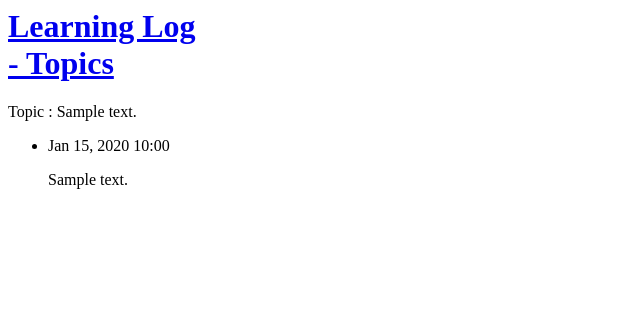
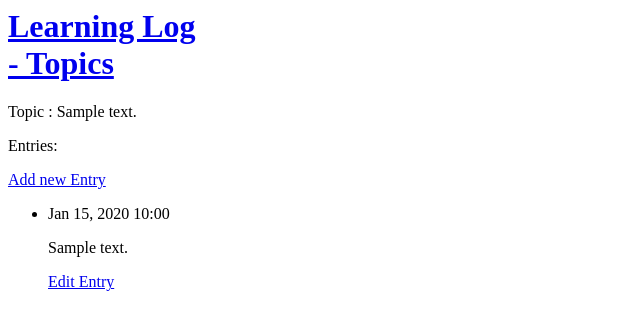
Before and after one commit to Shiv-x0/Learning_log, a Django app: page /topics/1/ in a window 1280 px wide. Shown: the top 330 px of the page, without its empty margins (0-640 px from the left). Run offline with Django 5.2, Linux system fonts and the light colour scheme; tables that the repository leaves empty hold one stand-in row (values such as "Sample post").

Commit message:
Done with enrty module : but left with edit entry page

```diff
--- a/Learning_Logs/templates/Learning_Logs/topic.html
+++ b/Learning_Logs/templates/Learning_Logs/topic.html
@@ -2,13 +2,26 @@
 
 {% block content %}
 
-<p>Topic : {{ topic.text }}</p>
+
+<p>Topic : {{ topic }}</p>
+
+<p>Entries:</p>
+<p>
+    <a href = "{% url 'Learning_Logs:new_entry' topic.id %}">
+        Add new Entry
+    </a>
+</p>
 
 <ul>
     {% for entry in entries %}
     <li>
         <p>{{ entry.date_added|date:'M d, Y H:i'}}</p>
         <p>{{ entry.text|linebreaks }}</p>
+        <p>
+            <a href = "{% url 'Learning_Logs:edit_entry' entry.id %}">
+                Edit Entry
+            </a>
+        </p>
     </li>
     {% empty %}
     <li>There are no entries for this topic yet.</li>
--- a/Learning_Logs/urls.py
+++ b/Learning_Logs/urls.py
@@ -5,10 +5,10 @@ from . import views
 app_name = 'Learning_Logs'
 
 urlpatterns = [
-    # Homepage
     path('', views.index, name='index'),
-    # page that will show all topics
     path('topics/', views.topics, name='topics'),
-    # Details page for a single topic.
     path('topics/<int:topic_id>/', views.topic, name='topic'),
+    path('new_topic/', views.new_topic, name='new_topics'),
+    path('new_entry/<int:topic_id>/', views.new_entry, name='new_entry'),
+    path('edit_entry/<int:entry_id>/', views.edit_entry, name='edit_entry'),
 ]
--- a/Learning_Logs/views.py
+++ b/Learning_Logs/views.py
@@ -1,6 +1,8 @@
-from django.shortcuts import render
+from django.shortcuts import render , redirect
 
-from .models import Topic
+from .models import Topic , Entry
+
+from .forms import TopicForm, EntryForm
 
 
 def index(request):
@@ -21,3 +23,61 @@ def topic(request, topic_id):
     entries = topic.entry_set.order_by('-date_added')
     context = {'topic': topic, 'entries': entries}
     return render(request, 'Learning_Logs/topic.html', context)
+
+def new_topic(request):
+    """Add a new topic"""
+    if request.method != 'POST':
+        # no data has been submitted -> blank form
+        form = TopicForm()
+        context = {'form': form}
+        return render(request, 'Learning_Logs/new_topic.html', context)
+
+    # POST data submitted; process data.
+    form = TopicForm(data=request.POST)
+    if form.is_valid():
+        form.save()
+        return redirect('Learning_Logs:topics')
+
+    # Display a blank or individual form.
+    context = {'form': form}
+    return render(request, 'Learning_Logs/new_topic.html', context)
+
+
+def new_entry(request , topic_id):
+    """Add a new entry for a particular topic."""
+    topic = Topic.objects.get(id = topic_id)
+
+    if request.method != 'POST':
+        # No dta submitted create a blank form.
+        form = EntryForm()
+    else:
+        #POST data submitted process Data.
+        form = EntryForm(data = request.POST)
+        if form.is_valid():
+            new_entry = form.save(commit=False)
+            new_entry.topic = topic
+            new_entry.save()
+            return redirect('Learning_Logs:topic', topic_id=topic_id)
+
+    # Display a blank or invalid form
+    context = {'topic' : topic , 'form' : form}
+    return render (request , 'Learning_Logs/new_entry.html' , context)
+
+
+def edit_entry(request , entry_id):
+    """Edit an exixsting entry."""
+    entry = Entry.objects.get(id = entry_id)
+    topic = entry.topic
+
+    if request.method != 'POST':
+        # initial request: pre-fill form with the current entry.
+        form = EntryForm(instance = entry)
+    else:
+        # Post data submitted: process data.
+        form = EntryForm(instance = entry , data = request.POST)
+        if form.is_valid():
+            form.save()
+            return redirect('Learning_Logs:topic' , topic_id = topic.id)
+
+    context = {'entry' : entry , 'topic': topic , 'form' : form}
+    return render(request , 'Learning_Logs/edit_entry.html' , context)
```
Also changed, not shown: Learning_Logs/forms.py (added, +15 -0 lines), Learning_Logs/templates/Learning_Logs/new_entry.html (added, +14 -0 lines), Learning_Logs/templates/Learning_Logs/new_topic.html (added, +12 -0 lines), Learning_Logs/templates/Learning_Logs/edit_entry.html (added).
